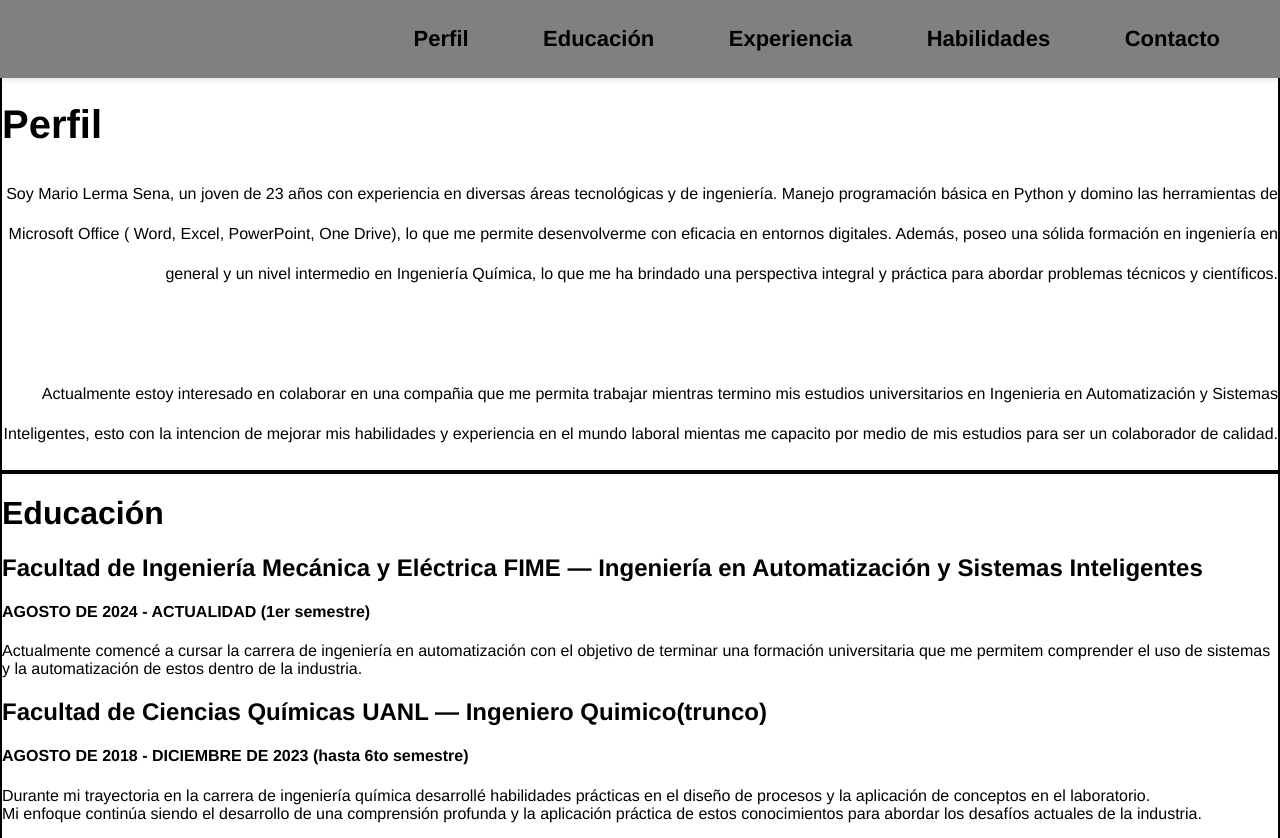
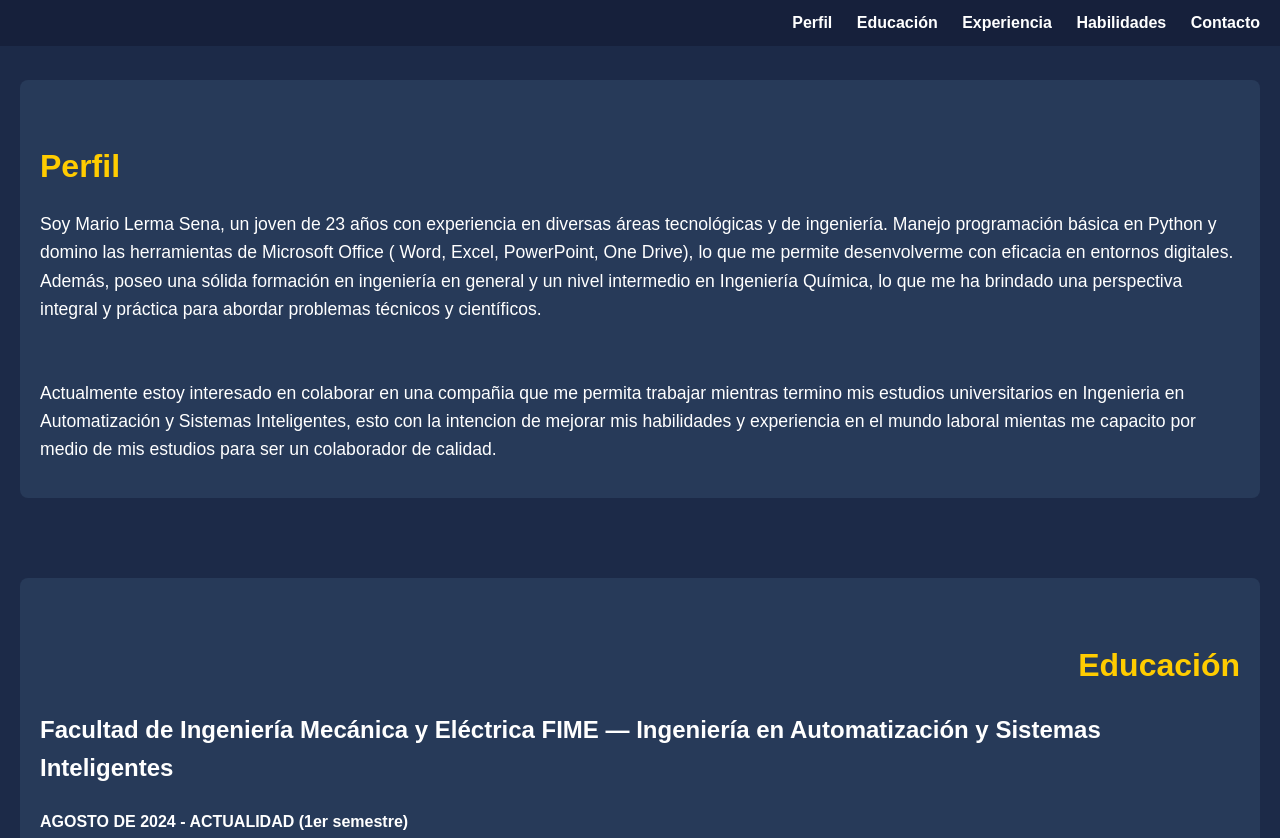
Before and after one commit to ZaragozaIsaac/Portafolio-Mario-Lerma, a plain HTML site: page index.html in a window 1280 px wide. Shown: the top 838 px of the page. Drawn offline with Linux system fonts and the light colour scheme.

Commit message:
Added CSS Final

```diff
--- a/index.html
+++ b/index.html
@@ -10,15 +10,15 @@
     <body>
     <nav class="busqueda">
         <ul>
-            <li><a href="#">Perfil</a></li>
-            <li><a href="#">Educación</a></li>
-            <li><a href="#">Experiencia</a></li>
-            <li><a href="#">Habilidades</a></li>
-            <li><a href="#">Contacto</a></li>
+            <li><a href="#perfil">Perfil</a></li>
+            <li><a href="#educacion">Educación</a></li>
+            <li><a href="#experiencia">Experiencia</a></li>
+            <li><a href="#habilidades">Habilidades</a></li>
+            <li><a href="#contacto">Contacto</a></li>
         </ul>
     </nav>
 
-    <div class="perfil container"><!--PERFIL-->
+    <div class="perfil container" id="perfil"><!--PERFIL-->
         <h1>Perfil</h1>
             <p>Soy Mario Lerma Sena, un joven de 23 años con experiencia en diversas áreas tecnológicas y de ingeniería. Manejo programación básica en Python y domino las herramientas de Microsoft Office ( Word, Excel, PowerPoint, One Drive),
                 lo que me permite desenvolverme con eficacia en entornos digitales. Además, poseo una sólida formación en ingeniería en general y un nivel intermedio en Ingeniería Química, lo que me ha brindado una perspectiva integral y práctica para abordar problemas técnicos y científicos.
@@ -29,7 +29,7 @@
                 de mejorar mis habilidades y experiencia en el mundo laboral mientas me capacito por medio de mis estudios para ser un colaborador de calidad.
             </p>
     </div>
-    <div class="educacion container"><!--EDUACIÓN-->
+    <div class="educacion container" id="educacion"><!--EDUACIÓN-->
         <h1>Educación</h1>
 
         <h2>Facultad de Ingeniería Mecánica y Eléctrica FIME — Ingeniería en Automatización y Sistemas Inteligentes</h2>
@@ -47,7 +47,7 @@
         <p>Durante el bachillerato, he desarrollado habilidades blandas esenciales, incluyendo la resolución de problemas, la comunicación efectiva y el trabajo en equipo.</p>
     </div>
 
-    <div class="experiencia container"> <!-- EXPERIENCIA -->
+    <div class="experiencia container" id="experiencia"> <!-- EXPERIENCIA -->
 
         <h1>Experiencia</h1>
 
@@ -67,18 +67,17 @@
 
     </div>
 
-    <div class="habilidades container"><!-- HABILIDADES-->
-        <h2>Habilidades</h2>
+    <div class="habilidades container" id="habilidades"><!-- HABILIDADES-->
+        <h1>Habilidades</h1>
 
         <p>Gracias a mi experiencia académica y laboral he logrado desarrollar distintas habilidades tanto técnicas como blandas, aquí algunas de las más importantes:<br></p>
         <ul>
             <li> Trabajo en equipo</li>
-            <li> Responsabilidad</li>
+            <li> Herramientas Digitales</li>
             <li> Proactividad</li>
             <li> Trato al cliente</li>
             <li> Liderazgo</li>
-            <li> Programación Básica ( Python )</li>
-            <li> Herramientas digitales ( Word, Excel, Power Point ) </li>
+            <li> Programación Básica</li>
         </ul>
     </div>
 
@@ -86,12 +85,9 @@
     <footer> <!--CONTACTO-->
         <h2>Contacto</h2>
 
-        <ul class="Contacto">
+        <ul class="Contacto" id="contacto">
             <li>Nombre: Mario Lerma Sena</li>
             <li> Ubicación : Apodaca, Nuevo León</li>
-        </ul>
-
-        <ul class="Contacto">
             <li> Número de contacto: 8119230336</li>
             <li>Correo de contacto: mariolermasena@gmail.com</li>
         </ul>
--- a/resources/css/style.css
+++ b/resources/css/style.css
@@ -1,86 +1,136 @@
-html,body{
-    font-family: 'Franklin Gothic Medium', 'Arial Narrow', Arial, sans-serif;
+body{
+    font-family:Arial, sans-serif ;
     margin:0;
     padding:0;
-    height:100%;
-}
-
-
-nav{
-    background-color: grey;
-    top:0;
-    left:0;
-    position:fixed;
-    width: 100%;
-    z-index: 1000; /* Se asegura de que esté por encima de otros elementos */
-    box-shadow: 0 2px 5px rgba(0, 0, 0, 0.1); /* Añade sombra para mejorar la visual */
-}
-
-.busqueda{
-    display: flex;
-    justify-content: right;
-
-}
-
-.busqueda ul li{
-    list-style-type: none;
-    display: inline-flex;
-    margin-right: 50px;
-
-}
-
-.busqueda ul li a{
-    color:inherit;
-    text-decoration: none;
-    margin: 10px;
-    font-size: 22px;
-    font-weight: bold;
-    top:0;
-}
-
-
-.perfil {
-    border: 2px solid black;
-}
-
-
-.perfil h1{
-    margin-top: 100px;
-    font-size: 40px;
-}
-
-
-.perfil p{
-    text-align:end;
-    line-height: 2.5;
-}
-
-.educacion {
-    border: 2px solid black;
-}
-
-.experiencia{
-    border: 2px solid black;
-}
-
-
-footer{
-    background-color: grey;
+    background-color: #1c2a48;
+    color:#ffffff;
+    line-height:1.6;
 
 
 }
 
-.Contacto{
+.container{
+    padding:20px;
+    margin: 40px 20px;
+    background-color: #273a59;
+    border-radius: 8px;
+}
 
-    display:flex;
-    justify-content: space-around;
-    align-items: center;
-    margin: 5px;
+/* Navigation Styles */
+nav.busqueda {
+    background-color: #16203b;
+    padding: 10px 0;
+    text-align: right; /* Texto alineado a la derecha */
+    width: 100%;
+    left:0;
+    top:0;
+    position: fixed;
+    z-index: 1000;
+}
 
+nav.busqueda ul {
+    list-style: none;
+    margin: 0;
+    padding: 0;
+    display: inline-block;
+    margin-right: 20px;
+}
+
+nav.busqueda ul li {
+    display: inline;
+    margin-left: 20px;
+}
+
+nav.busqueda ul li a {
+    text-decoration: none;
+    color: #ffffff;
+    font-weight: bold;
+    transition: color 0.3s;
+}
+
+nav.busqueda ul li a:hover {
+    color: #ffcc00; /* Efecto hover */
+}
+
+/* Header Styles */
+h1 {
+    color: #ffcc00; /* Título destacado en dorado */
+    font-size: 2em;
+    margin-bottom: 10px;
+}
+
+.perfil h1 {
+    text-align: left;
+}
+
+.educacion h1 {
+    text-align: right;
+}
+
+.experiencia h1 {
+    text-align: left;
+}
+
+.habilidades h1 {
+    text-align: right;
+}
+
+footer h2 {
+    text-align: center;
+}
+
+/* Paragraph and List Styles */
+p {
+    font-size: 1.1em;
+    margin-bottom: 15px;
+}
+
+ul {
+    list-style-type: none;
+    padding: 0;
+}
+
+/* Estilo específico para el contenedor de habilidades */
+.habilidades ul {
+    display: flex;
+    justify-content: space-around; /* Espacio alrededor de los elementos */
+    flex-wrap: wrap; /* Permitir que los elementos se distribuyan en más de una fila */
 
 }
 
-.Contacto  li{
-    list-style-type: none;
-    align-items: center;
+.habilidades ul li {
+    width: 45%; /* Cada columna ocupará el 45% del ancho del contenedor */
+    margin-bottom: 10px; /* Espacio entre los elementos */
 }
+
+/* Footer Styles */
+footer {
+    background-color: #16203b;
+    color: #ffffff;
+    padding: 20px 0;
+    text-align: center;
+}
+
+/* Smooth Scrolling */
+html {
+    scroll-behavior: smooth;
+}
+
+/* Specific Section Styles */
+.perfil, .educacion, .experiencia, .habilidades {
+    margin-top: 80px;
+    padding-top: 40px;
+}
+
+/* Responsive Design */
+@media (max-width: 768px) {
+    nav.busqueda ul li {
+        display: block;
+        margin: 10px 0;
+        text-align: right;
+    }
+
+    .habilidades ul li {
+        width: 100%; /* En pantallas pequeñas, las columnas ocuparán todo el ancho */
+    }
+}
```
